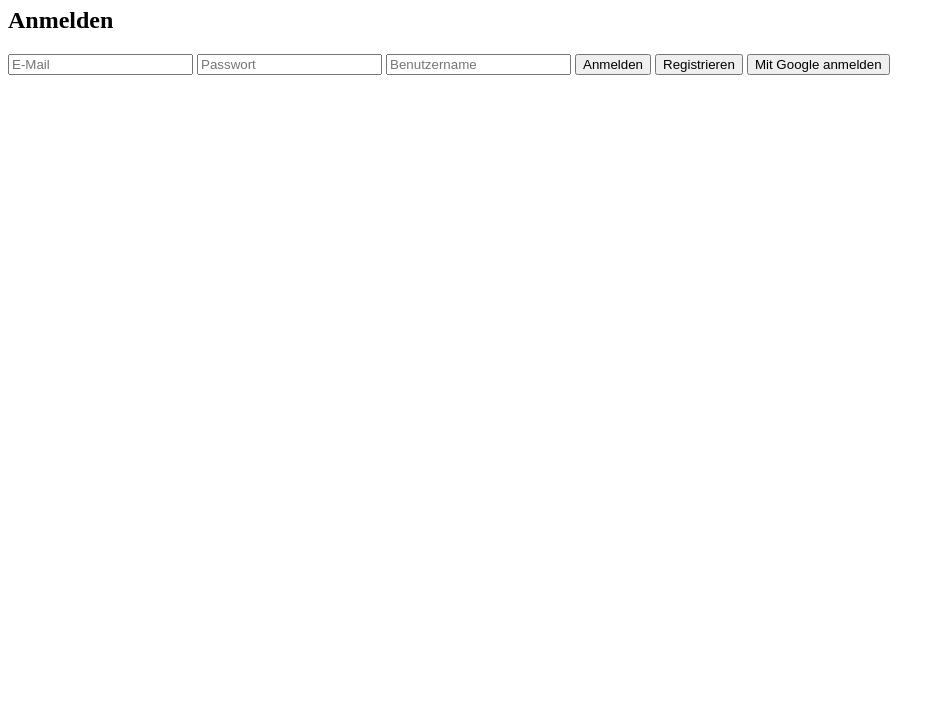
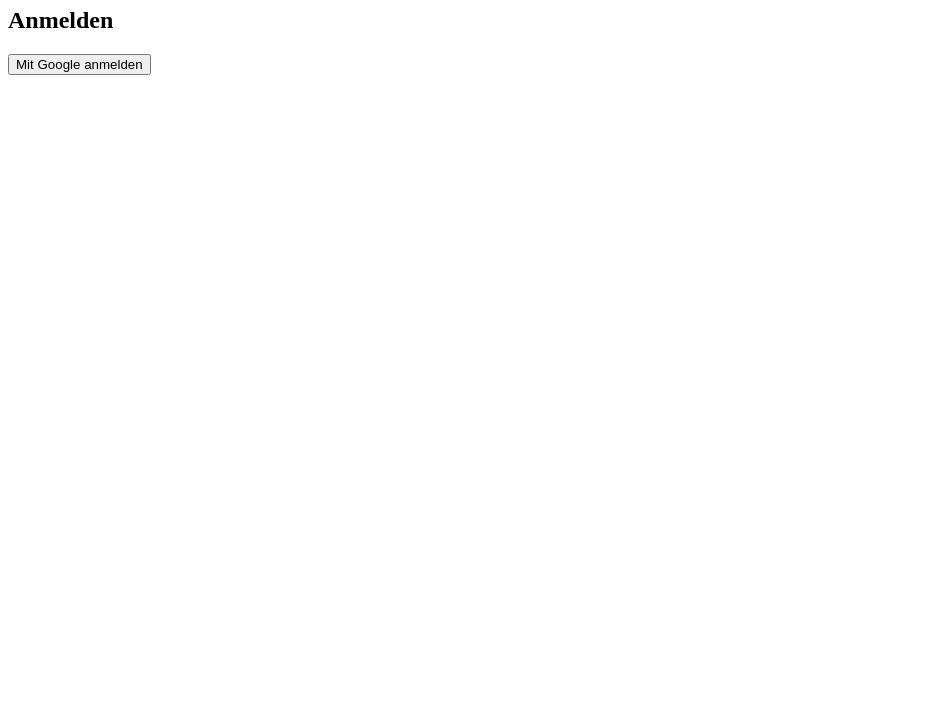
Before and after one commit to SembiaStudios/VP, a plain HTML site: page site/quiz.html in a window 1280 px wide. Shown: the part 73-800 px from the top of the page, without its empty margins (0-945 px from the left). Drawn offline with Linux system fonts and the light colour scheme; no server answers.

Commit message:
Update quiz.html

```diff
--- a/site/quiz.html
+++ b/site/quiz.html
@@ -10,11 +10,6 @@
 <div id="login-container">
   <h2>Anmelden</h2>
   <div id="error-message"></div>
-  <input type="email" id="email" placeholder="E-Mail">
-  <input type="password" id="password" placeholder="Passwort">
-  <input type="text" id="username" placeholder="Benutzername">
-  <button onclick="login()">Anmelden</button>
-  <button onclick="register()">Registrieren</button>
   <button onclick="loginWithGoogle()">Mit Google anmelden</button>
 </div>
 
```
